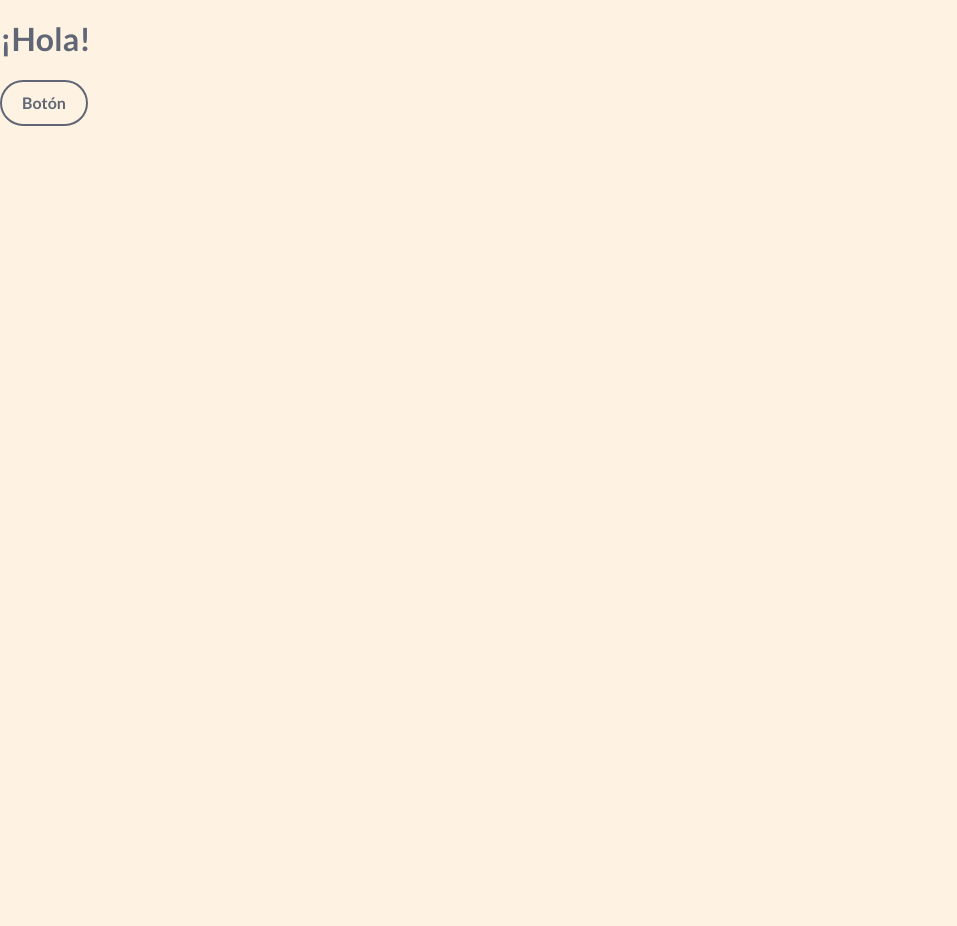
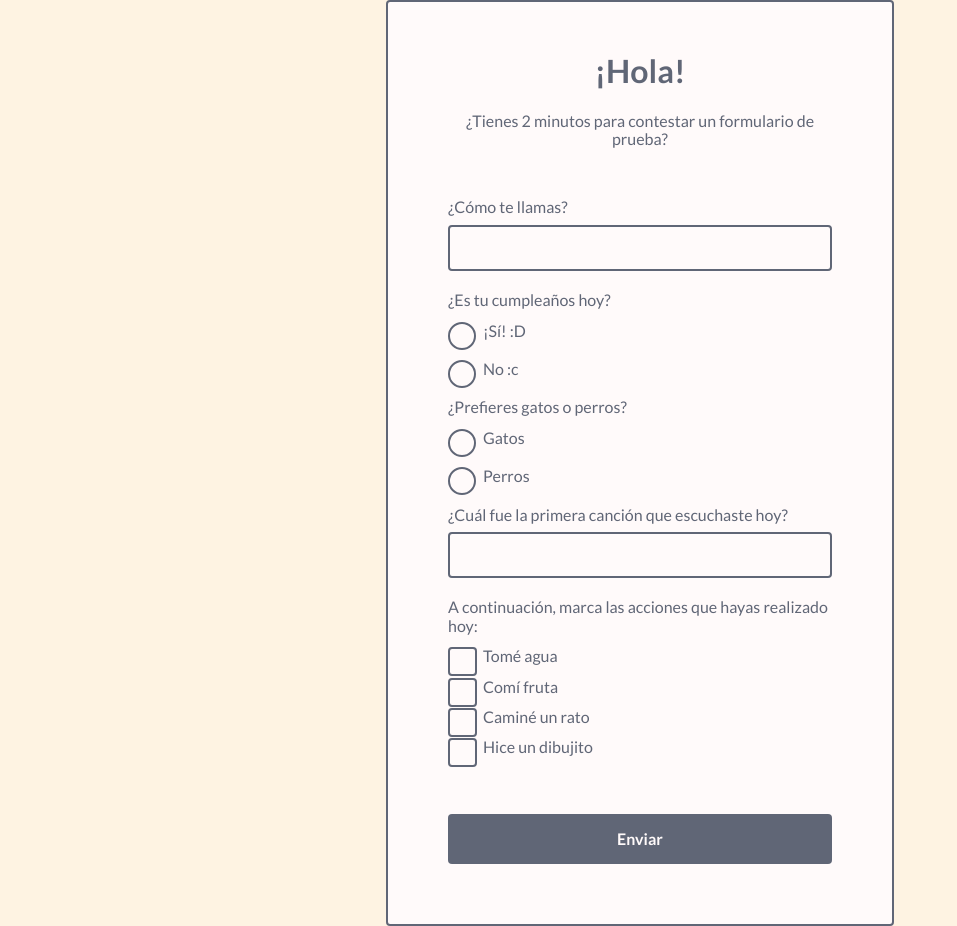
Before and after one commit to ead-codigo-2024/ejercicios-marinacabezas, a plain HTML site: page ejercicio-4/index.html in a window 1280 px wide. Shown: the whole page, without its empty margins (0-957 px from the left). Before the commit the page ends 800 px from the top, so only its background shows below. Drawn offline with nearby package versions, Linux system fonts and the light colour scheme.

Commit message:
Avance de formulario en HTML y CSS
Definí estilos para los botones, agregué márgenes inferiores y un botón para enviar. También modifiqué el contenedor general.

```diff
--- a/ejercicio-4/index.html
+++ b/ejercicio-4/index.html
@@ -15,8 +15,26 @@
     <div class="bigContainer">
         <div class="titleContainer">
             <h1>¡Hola!</h1>
+            <p>¿Tienes 2 minutos para contestar un formulario de prueba?</p>
         </div>
-        <button>Botón</button>
+        <form action="" method="post">
+            <label for="name">¿Cómo te llamas?</label>
+            <input type="text" id="name" required/>
+            <legend>¿Es tu cumpleaños hoy?</legend>
+            <label class="radioButton" for="birthdayToday">¡Sí! :D<input type="radio" name="birthday" id="birthdayToday" value="Today"><span class="roundedCheckmark"></span></label>
+            <label class="radioButton" for="birthdayNotToday">No :c<input type="radio" name="birthday" id="birthdayNotToday" value="NotToday"><span class="roundedCheckmark"></span></label>
+            <legend>¿Prefieres gatos o perros?</legend>
+            <label class="radioButton"for="catlover">Gatos<input type="radio" name="animal" id="catlover" value="cat"><span class="roundedCheckmark"></span></label>
+            <label class="radioButton"for="doglover">Perros<input type="radio" name="animal" id="doglover" value="dog"><span class="roundedCheckmark"></span></label>
+            <label for="song">¿Cuál fue la primera canción que escuchaste hoy?</label>
+            <input type="text" id="song" required />
+            <legend>A continuación, marca las acciones que hayas realizado hoy:</legend>
+            <label class="checkbox">Tomé agua<input type="checkbox" name="actions" id="water" value="drankWater"><span class="checkmark"></span></label>
+            <label class="checkbox">Comí fruta<input type="checkbox" name="actions" id="fruit" value="ateFruit"><span class="checkmark"></span></label>
+            <label class="checkbox">Caminé un rato<input type="checkbox" name="actions" id="walk" value="walked"><span class="checkmark"></span></label>
+            <label class="checkbox">Hice un dibujito<input type="checkbox" name="actions" id="draw" value="drew"><span class="checkmark"></span></label>
+            <button type="submit">Enviar</button>
+        </form>
     </div>
 </body>
 </html>
--- a/ejercicio-4/style.css
+++ b/ejercicio-4/style.css
@@ -1,37 +1,190 @@
 :root {
     --primaryColor: #FEF3E2;
     --secondaryColor: #606676;
-    --tertiaryColor: #BEC6A0;
+    --tertiaryColor: #FFFAFA;
+    --green: #04AA6D;
 }
 
 body {
     background-color: var(--primaryColor);
     font-family: "Lato", sans-serif;
+    color: var(--secondaryColor);
 }
 
 .bigContainer {
+    display: flex;
     margin-inline: auto;
     align-items: center;
+    flex-direction: column;
+    padding: 30px 60px 60px 60px;
+    max-width: 30vw;
+    background-color: var(--tertiaryColor);
+    border: 2px solid var(--secondaryColor);
+    border-radius: 4px;
+
+}
+
+h1 {
+    font-weight: 600;
+    color: var(--secondaryColor);
+    text-align: center;
+}
+
+p {
+    text-align: center;
+    margin-bottom: 50px;
+}
+
+input[type=text] {
+    width: 100%;
+    padding: 12px 20px;
+    margin: 8px 0;
+    box-sizing: border-box;
+    outline: none;
+    border: 2px solid var(--secondaryColor);
+    border-radius: 4px;
+    background-color: transparent;
+    color: var(--secondaryColor);
+    resize: none;
+    margin-bottom: 20px;
 }
 
 button {
-    font-size: 1rem;
+    width: 100%;
+    background-color: var(--secondaryColor);
+    border: none;
+    border-radius: 4px;
+    color: var(--tertiaryColor);
+    font-family: "Lato" sans-serif;
     font-weight: 600;
-    color: var(--secondaryColor);
-    background-color: var(--primaryColor);
-    padding: 0.75rem 1.25rem;
-    border: 2px solid var(--secondaryColor);
-    border-radius: 2rem;
+    font-size: 16px;
+    padding: 16px 32px;
+    text-decoration: none;
+    margin: 45px 0px 0px 0px;
     cursor: pointer;
-    margin-inline: auto;
 }
 
-button:hover {
-    color: var(--primaryColor);
+.checkbox {
+    display: block;
+    position: relative;
+    padding-left: 35px;
+    margin-bottom: 12px;
+    cursor: pointer;
+    font-size: 16px;
+    -webkit-user-select: none;
+    -moz-user-select: none;
+    -ms-user-select: none;
+    user-select: none;
+}
+
+.checkbox input {
+    position: absolute;
+    opacity: 0;
+    cursor: pointer;
+    height: 0;
+    width: 0;
+}
+
+.checkmark {
+    position: absolute;
+    top: 0;
+    left: 0;
+    height: 25px;
+    width: 25px;
+    background-color: transparent;
+    border: 2px solid var(--secondaryColor);
+    border-radius: 4px;
+}
+
+.checkbox:hover input ~ .checkmark {
+    background-color: #ccc;
+}
+
+.checkbox input:checked ~ .checkmark {
     background-color: var(--secondaryColor);
 }
 
-h1 {
-    font: 600;
-    color: var(--secondaryColor);
+.checkmark:after {
+    content: "";
+    position: absolute;
+    display: none;
 }
+
+.checkbox input:checked ~ .checkmark:after {
+    display: block;
+}
+
+.checkbox .checkmark:after {
+    left: 9px;
+    top: 5px;
+    width: 5px;
+    height: 10px;
+    border: solid var(--tertiaryColor);
+    border-width: 0 3px 3px 0;
+    -webkit-transform: rotate(45deg);
+    -ms-transform: rotate(45deg);
+    transform: rotate(45deg);
+}
+
+.radioButton {
+    display: block;
+    position: relative;
+    padding-left: 35px;
+    margin-bottom: 20px;
+    cursor: pointer;
+    font-size: 16px;
+    -webkit-user-select: none;
+    -moz-user-select: none;
+    -ms-user-select: none;
+    user-select: none;
+}
+
+.radioButton input {
+    position: absolute;
+    opacity: 0;
+    cursor: pointer;
+    height: 0;
+    width: 0;
+}
+
+.roundedCheckmark {
+    position: absolute;
+    top: 0;
+    left: 0;
+    height: 24px;
+    width: 24px;
+    background-color: transparent;
+    border: 2px solid var(--secondaryColor);
+    border-radius: 50%;
+}
+
+.radioButton:hover input ~ .roundedCheckmark {
+    background-color: #ccc;
+}
+
+.radioButton input:checked ~ .roundedCheckmark {
+    background-color: var(--secondaryColor);
+}
+
+.roundedCheckmark:after {
+    content: "";
+    position: absolute;
+    display: none;
+}
+
+.radioButton input:checked ~ .roundedCheckmark:after {
+    display: block;
+}
+
+.radioButton .roundedCheckmark:after {
+    top: 8px;
+    left: 8px;
+    width: 8px;
+    height: 8px;
+    border-radius: 50%;
+    background: var(--tertiaryColor);
+}
+
+legend {
+    margin-bottom: 12px;
+}
```
